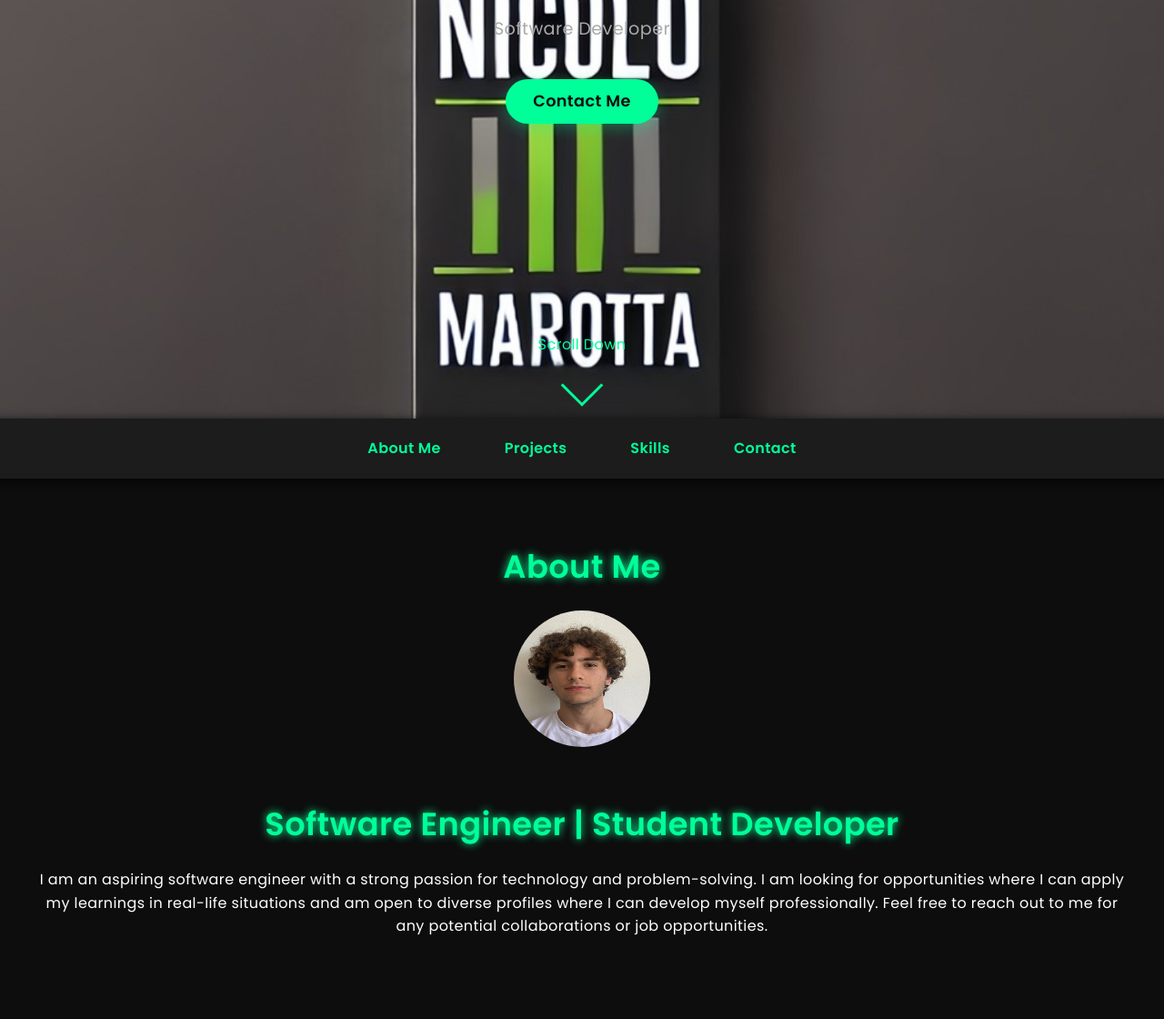
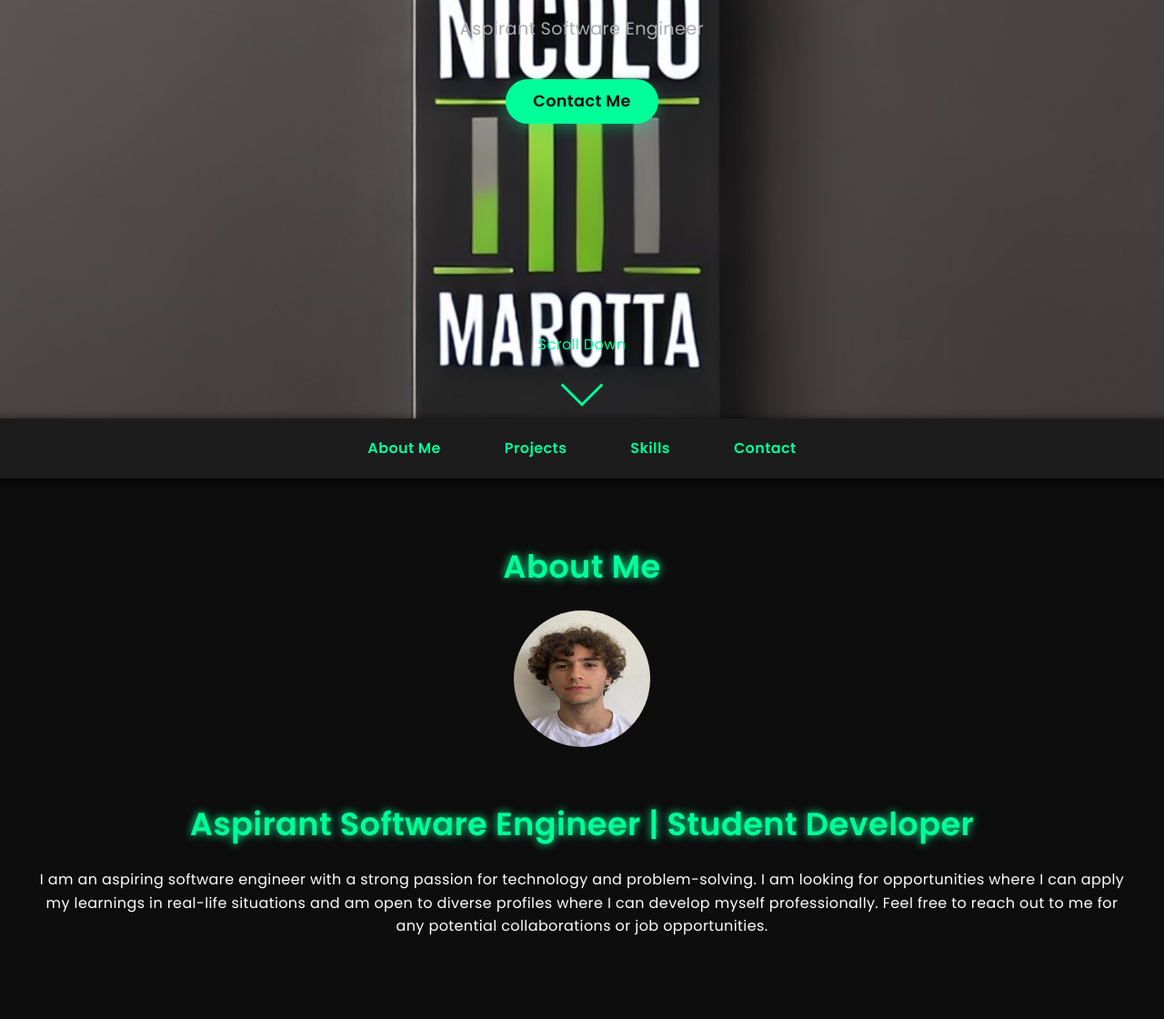
Before and after one commit to Nick-Maro/Portfolio, a plain HTML site: page index.html in a window 1280 px wide. Shown: the part 180-1300 px from the top of the page at 91% size. Drawn offline with Linux system fonts and the light colour scheme.

Commit message:
Send message button fixed

```diff
--- a/index.html
+++ b/index.html
@@ -12,7 +12,7 @@
 <header>
     <div class="parallax-img"></div>
     <h1>Nicolò Marotta</h1>
-    <p>Software Developer</p>
+    <p>Aspirant Software Engineer</p>
     <a href="#contact">Contact Me</a>
     <div class="scroll-down" onclick="scrollToSection('#about')">
         Scroll Down
@@ -31,7 +31,7 @@
     <h2>About Me</h2>
     <div class="bio">
         <img src="assets/pp.jpg" alt="Nicolò Marotta">
-        <h2>Software Engineer | Student Developer</h2>
+        <h2>Aspirant Software Engineer | Student Developer</h2>
         <p>I am an aspiring software engineer with a strong passion for technology and problem-solving. I am looking for opportunities where I can apply my learnings in real-life situations and am open to diverse profiles where I can develop myself professionally. Feel free to reach out to me for any potential collaborations or job opportunities.</p>
     </div>
 </section>
@@ -101,7 +101,7 @@
 
 <section id="contact" class="contact">
     <h2>Contact</h2>
-    <form action="#" method="post">
+    <form action="mailto:nick007sbt@gmail.com" method="post" enctype="text/plain">
         <input type="text" name="name" placeholder="Your Name" required>
         <input type="email" name="email" placeholder="Your Email" required>
         <textarea name="message" placeholder="Your Message" required></textarea>
```
